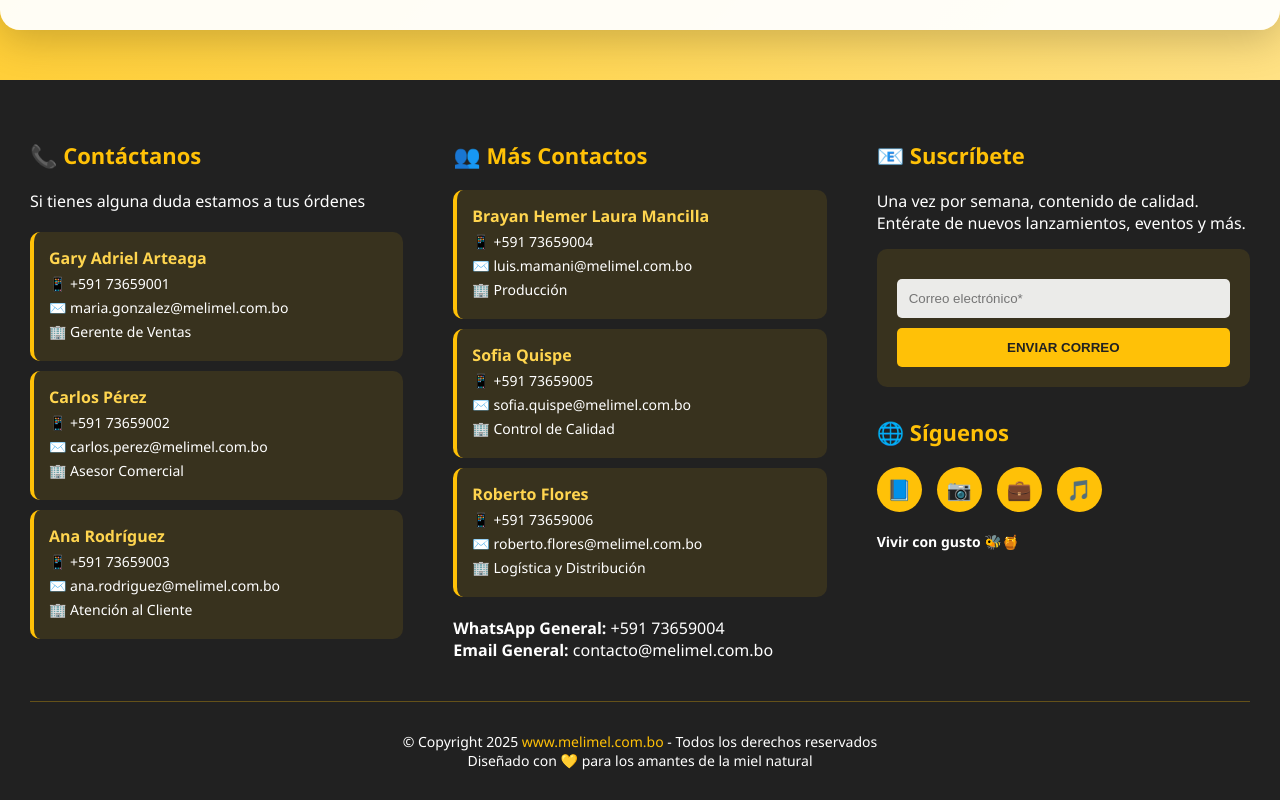
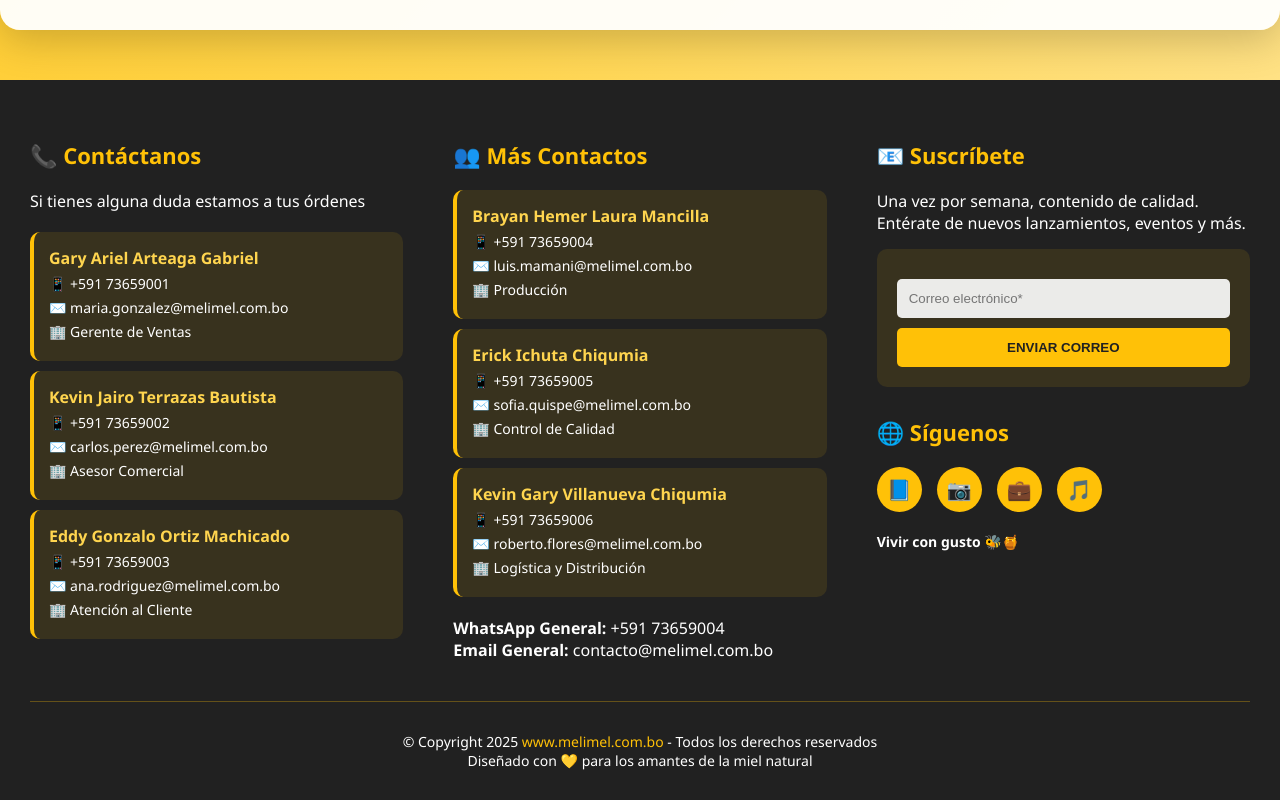
Before and after one commit to Brayanex14/Empresa-Melimel.github.io, a plain HTML site: page index.html in a window 1280 px wide. Shown: the part 989-1789 px from the top of the page. Drawn offline with Linux system fonts and the light colour scheme.

Commit message:
actualice los nombres de contactos

```diff
--- a/index.html
+++ b/index.html
@@ -610,21 +610,21 @@
                 <p style="margin-bottom: 20px;">Si tienes alguna duda estamos a tus órdenes</p>
 
                 <div class="contact-person">
-                    <h4>Gary Adriel Arteaga</h4>
+                    <h4>Gary Ariel Arteaga Gabriel</h4>
                     <p>📱 +591 73659001</p>
                     <p>✉️ maria.gonzalez@melimel.com.bo</p>
                     <p>🏢 Gerente de Ventas</p>
                 </div>
 
                 <div class="contact-person">
-                    <h4>Carlos Pérez</h4>
+                    <h4>Kevin Jairo Terrazas Bautista</h4>
                     <p>📱 +591 73659002</p>
                     <p>✉️ carlos.perez@melimel.com.bo</p>
                     <p>🏢 Asesor Comercial</p>
                 </div>
 
                 <div class="contact-person">
-                    <h4>Ana Rodríguez</h4>
+                    <h4>Eddy Gonzalo Ortiz Machicado</h4>
                     <p>📱 +591 73659003</p>
                     <p>✉️ ana.rodriguez@melimel.com.bo</p>
                     <p>🏢 Atención al Cliente</p>
@@ -643,14 +643,14 @@
                 </div>
 
                 <div class="contact-person">
-                    <h4>Sofia Quispe</h4>
+                    <h4>Erick Ichuta Chiqumia</h4>
                     <p>📱 +591 73659005</p>
                     <p>✉️ sofia.quispe@melimel.com.bo</p>
                     <p>🏢 Control de Calidad</p>
                 </div>
 
                 <div class="contact-person">
-                    <h4>Roberto Flores</h4>
+                    <h4>Kevin Gary Villanueva Chiqumia</h4>
                     <p>📱 +591 73659006</p>
                     <p>✉️ roberto.flores@melimel.com.bo</p>
                     <p>🏢 Logística y Distribución</p>
```
